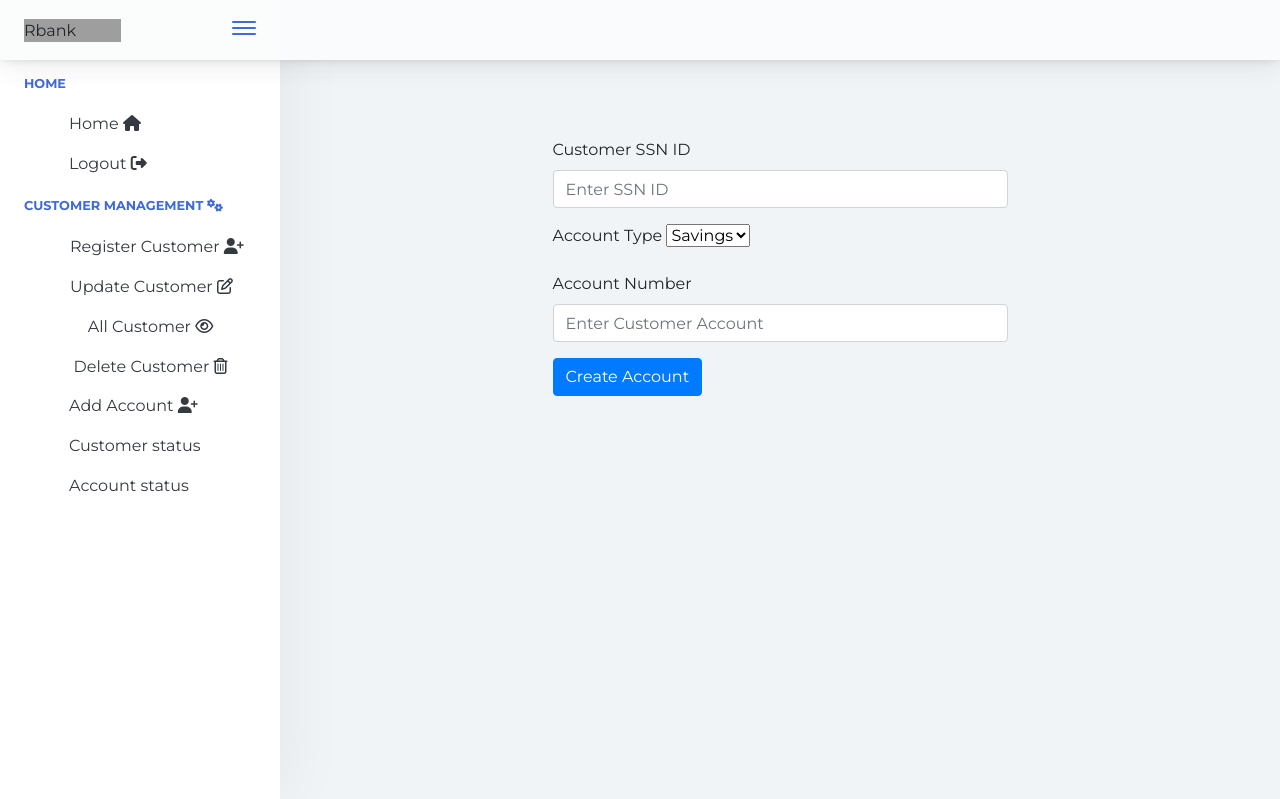
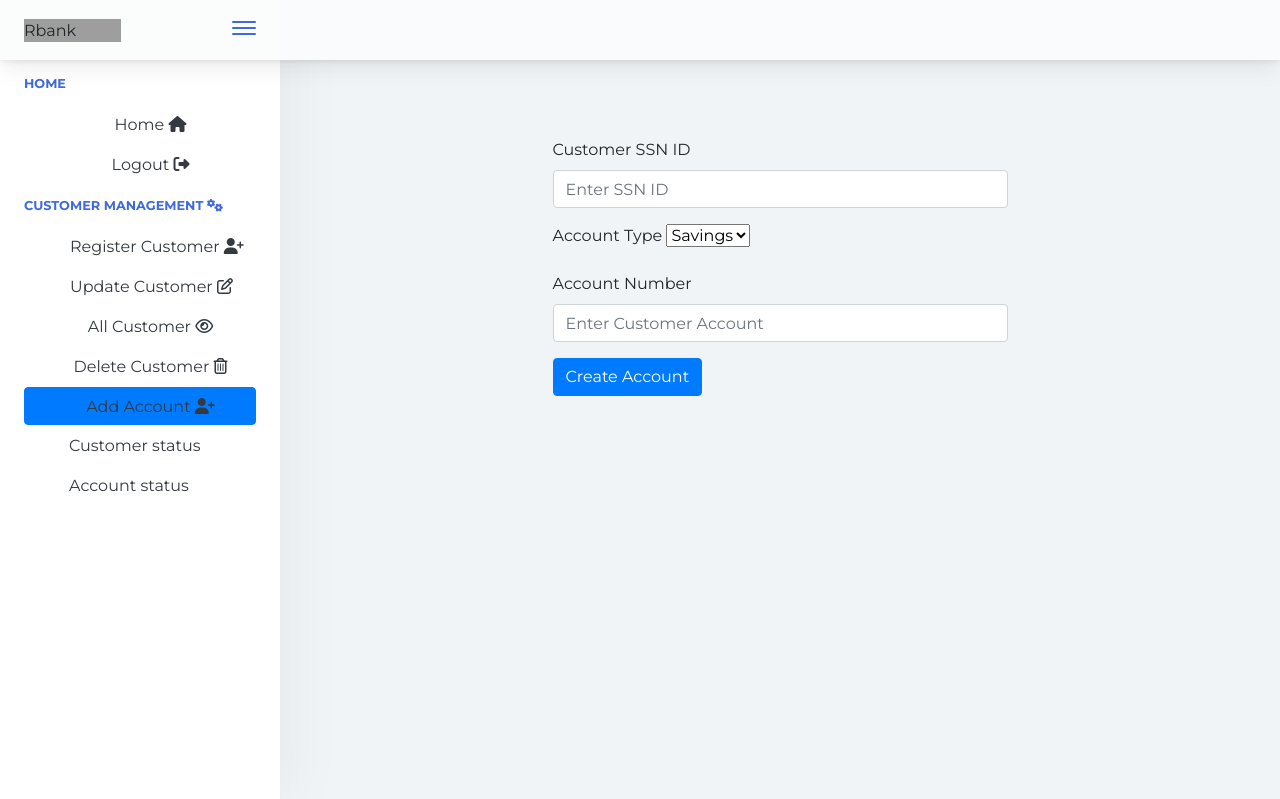
Before and after one commit to authoritydmc/rbank_python_flask, a Flask app: page /createAccount in a window 1280 px wide. Shown: the top 799 px of the page. Run offline with Flask 2, Linux system fonts and the light colour scheme; the visitor is signed in with stand-in values (Sample User, id 1); data that the repository does not hold is empty; some libraries are stand-ins or nearby versions; grey boxes are pictures that could not be loaded.

Commit message:
Fixed all sidebar buttons active

```diff
--- a/retail_banking/DATABASES/customerdb.py
+++ b/retail_banking/DATABASES/customerdb.py
@@ -67,7 +67,7 @@ def createAccount(data):
     except Exception as e:
         print("exception ....",e)
         if 'duplicate key error' in str(e):
-            return False,f":A Customer with  cAccount no ={data['cust_acc_id']} already exist"
+            return False,f":A Customer with  Account no ={data['cust_acc_id']} already exist"
         return False,str(e)
 
 
--- a/retail_banking/routes.py
+++ b/retail_banking/routes.py
@@ -108,7 +108,7 @@ def registerCustomer():
     else:
         flash("Failed to Register Customer "+err, "danger")
 
-    return render_template('registerCustomer.html')
+    return render_template('registerCustomer.html',registerCustomer=True)
 
 
 @app.route('/logout')
@@ -148,7 +148,7 @@ def searchCustomer():
         return redirect(url_for('login'))
 
     if request.method == "GET":
-        return render_template('searchCustomer.html')
+        return render_template('searchCustomer.html',searchCustomer=True)
 
         # when ssn_id is passed ..so
 
@@ -178,7 +178,7 @@ def updateCustomer(ssn_id=None):
                 args['oldAge'] = result['age']
                 args['oldAddress'] = result['address']
                 args['oldName'] = result['name']
-                return render_template('updateCustomer.html', **args)
+                return render_template('updateCustomer.html', updateCustomer=True,**args)
             else:
                 flash(
                     "Unable to find customer. Try again by entering valid SSN ID.", "danger")
@@ -235,7 +235,7 @@ def viewCustomerDetail(ssn_id=None):
         args['name'] = result['name']
         args['address'] = result['address']
         args['ssn_id'] = result['ssn_id']
-        return render_template('viewCustomerDetail.html', **args)
+        return render_template('viewCustomerDetail.html', viewCustomerDetail=True,**args)
     else:
         flash("Unable to find customer. Try again by entering valid SSN ID.", "danger")
         return redirect(url_for('searchCustomer'))
@@ -272,7 +272,7 @@ def deleteCustomer():
                 args['oldName'] = result['name']
                 flash(" Customer found! ","success")
                 flash("Please confirm the details before deletion.","danger")
-                return render_template('confirmDeleteCustomer.html',**args)
+                return render_template('confirmDeleteCustomer.html',deleteCustomer=True,**args)
 
             else:
                 flash("Customer not found! Please enter a valid SSN ID.","danger")
@@ -286,7 +286,7 @@ def deleteCustomer():
     if result:
         print(result)
         flash("Successfully deleted customer!", "success")
-        return render_template('home.html')
+        return redirect(url_for('home'))
     else:
         flash("Unable to delete customer. Try again by entering valid SSN ID.", "danger")
         return redirect(url_for('searchCustomer'))
@@ -321,4 +321,4 @@ def createAccount():
     else:
         flash("Failed to Create Customer Account: "+err, "danger")
 
-    return render_template('createAccount.html',autodata=data)
+    return render_template('createAccount.html',createAccount=True,autodata=data)
--- a/retail_banking/templates/includes/sidebar.html
+++ b/retail_banking/templates/includes/sidebar.html
@@ -12,9 +12,12 @@
     {% else %}
 
     <li class="app-sidebar__heading">Home</li>
-    <li class="nav-item  active"><a href="{{ url_for('home')}}">Home <i class="fa fa-home" aria-hidden="true"></i></a></li>
+    <li class="nav-item  active">
+        <a href="{{ url_for('home')}}" class="btn nav-link {% if home %}btn-primary {% endif%}">Home <i class="fa fa-home" aria-hidden="true"></i>
+        </a>
+    </li>
 
-    <li class="nav-item  active"><a href="{{ url_for('logout')}}">Logout <i class="fa fa-sign-out" aria-hidden="true"></i></a></li>
+    <li class="nav-item  active"><a href="{{ url_for('logout')}}" class="btn nav-link ">Logout <i class="fa fa-sign-out" aria-hidden="true"></i></a></li>
 
     <li class="app-sidebar__heading">Customer Management <i class="fa fa-cogs" aria-hidden="true"></i></li>
 
@@ -23,8 +26,8 @@
                 </a></li>
     <li class="nav-item  active"><a href="{{ url_for('viewAllCustomer')}}" class="nav-link btn {% if viewAllCustomer %}btn-primary {% endif%}">All Customer <i class="fa fa-eye" aria-hidden="true"></i>
                 </a></li>
-    <li class="nav-item  active"><a href="{{ url_for('deleteCustomer')}}" class="nav-link btn {% if registerCustomer %}btn-primary {% endif%}">Delete Customer <i class="far fa-trash-alt"></i></a></li>
-    <li class="nav-item  active"><a href="{{ url_for('createAccount')}}">Add Account <i class="fas fa-user-plus"></i></a></li>
+    <li class="nav-item  active"><a href="{{ url_for('deleteCustomer')}}" class="nav-link btn {% if deleteCustomer %}btn-primary {% endif%}">Delete Customer <i class="far fa-trash-alt"></i></a></li>
+    <li class="nav-item  active"><a href="{{ url_for('createAccount')}}" class="btn nav-link {% if createAccount %}btn-primary {% endif%}">Add Account <i class="fas fa-user-plus"></i></a></li>
     <li class="nav-item  active"><a href="">Customer status</a></li>
     <li class="nav-item  active"><a href="">Account status</a></li>
     {% endif %}
```
